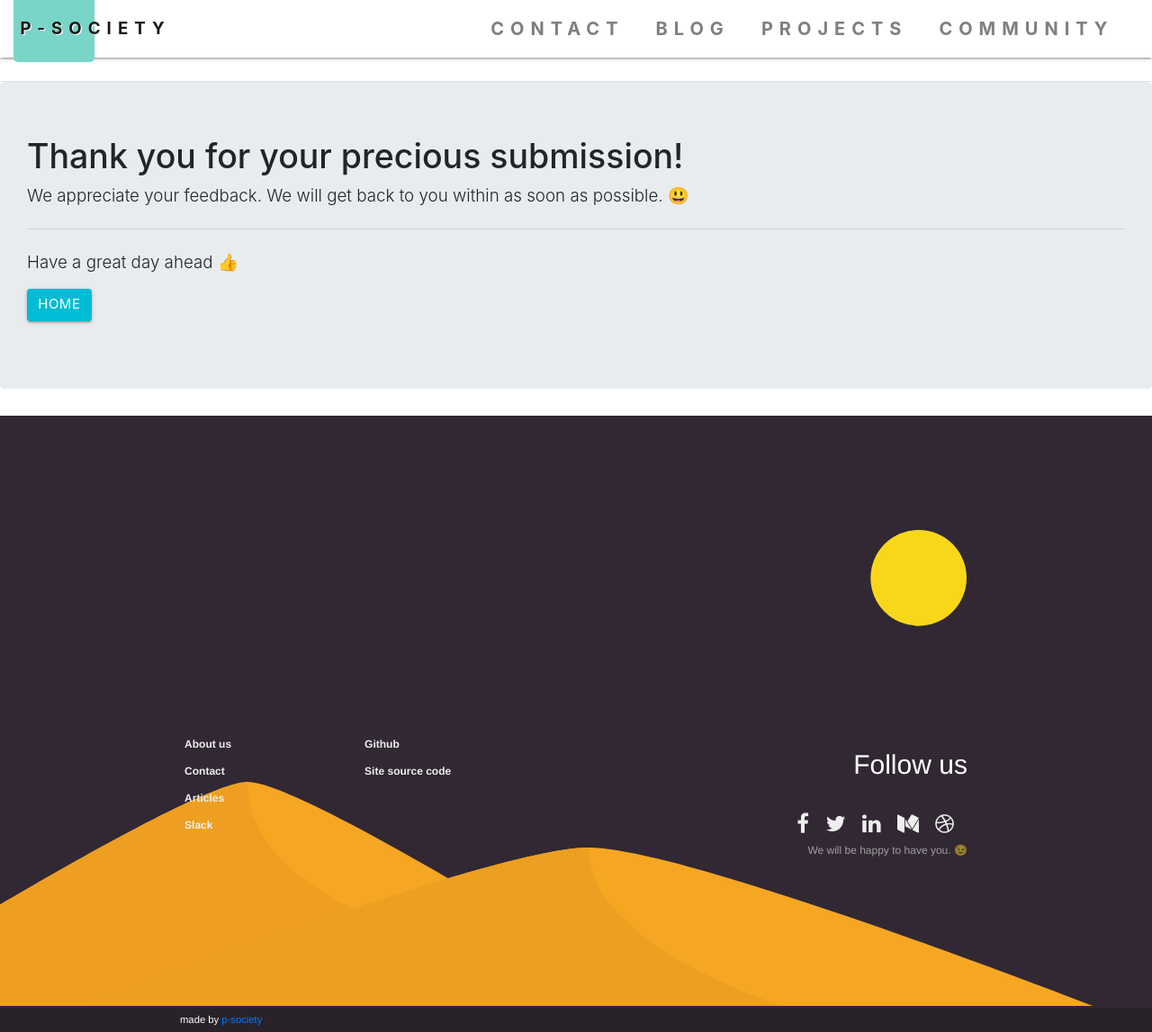
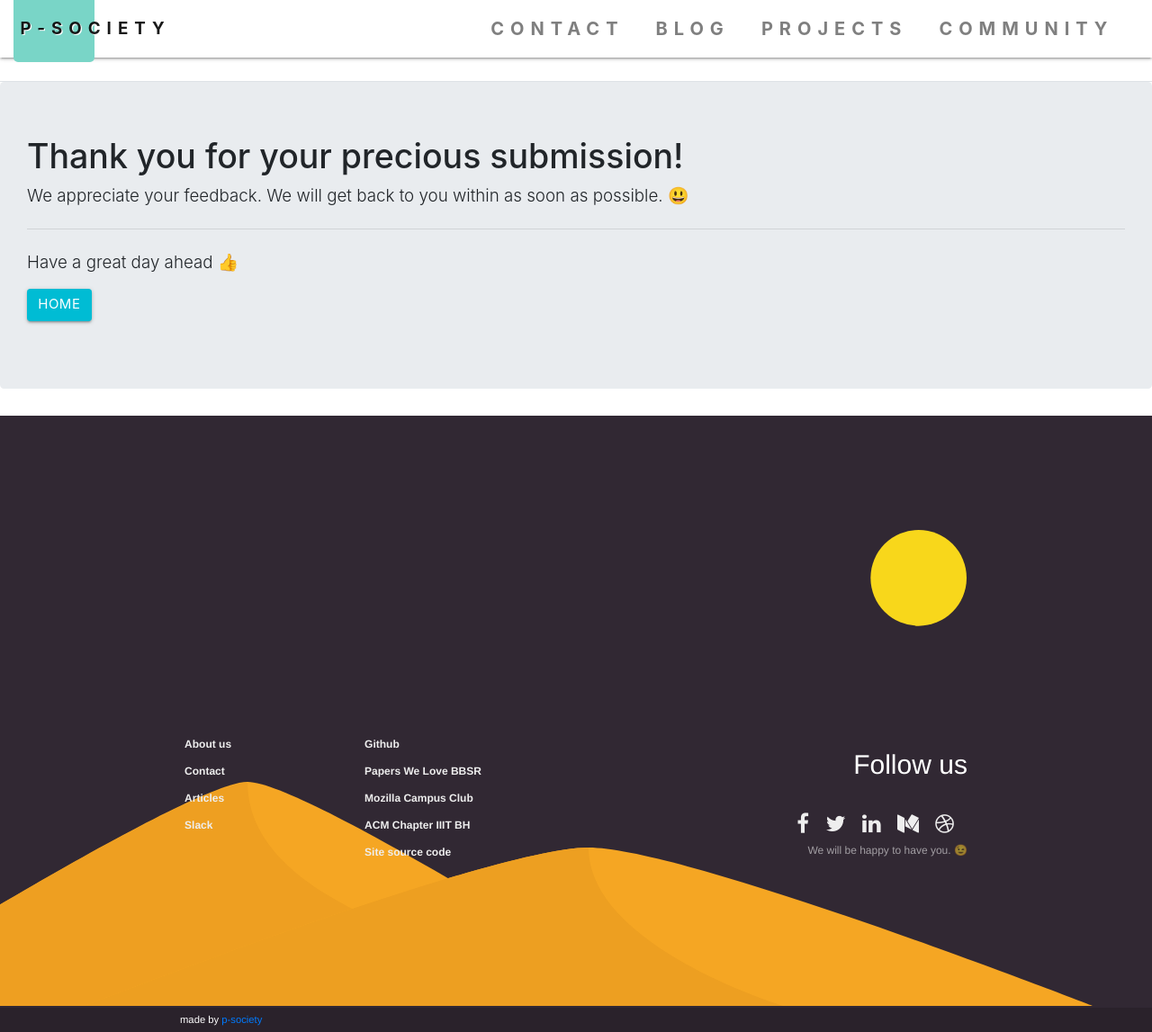
Before and after one commit to p-society/p-society.github.io, a Jekyll site: the page built from thankyou/index.html, in a window 1280 px wide and 1147 px high. Shown: the whole window at 90% size. Built offline with Jekyll 4.4.1, drawn with Linux system fonts in a browser that asks for light colours; nearby versions of some CDN libraries; emoji names are drawn with the system emoji font.

Commit message:
added links to mozilla campus club papers we love and acm chapter IIIT BH

```diff
--- a/_config.yml
+++ b/_config.yml
@@ -13,6 +13,9 @@
 twitter_url: https://twitter.com/psociiit
 facebook_url: https://www.facebook.com/psocietyiiitbh/
 dribble_url: https://dribbble.com/psociiit
+pwl_url: https://github.com/papers-we-love/bhubaneswar
+acm_url: https://www.facebook.com/ACMIIITBh/
+mozilla_url: https://campus.mozilla.community/connect/
 
 exclude:
   - Gemfile*
--- a/_includes/footer.html
+++ b/_includes/footer.html
@@ -23,6 +23,9 @@
         </div>
         <div class="foot-list">
           <div class="foot-list-item"><a href="{{site.github_url}}" target="_blank" class="foot-list-item-anchor">Github</a></div>
+          <div class="foot-list-item"><a href="{{site.pwl_url}}" target="_blank" class="foot-list-item-anchor">Papers We Love BBSR</a></div>
+          <div class="foot-list-item"><a href="{{site.mozilla_url}}" target="_blank" class="foot-list-item-anchor">Mozilla Campus Club</a></div>
+          <div class="foot-list-item"><a href="{{site.acm_url}}" target="_blank" class="foot-list-item-anchor">ACM Chapter IIIT BH</a></div>
           <div class="foot-list-item"><a href="{{site.sourceUrl}}" target="_blank" class="foot-list-item-anchor">Site source code</a></div>
         </div>
         <div class="clearfix"></div>
```
